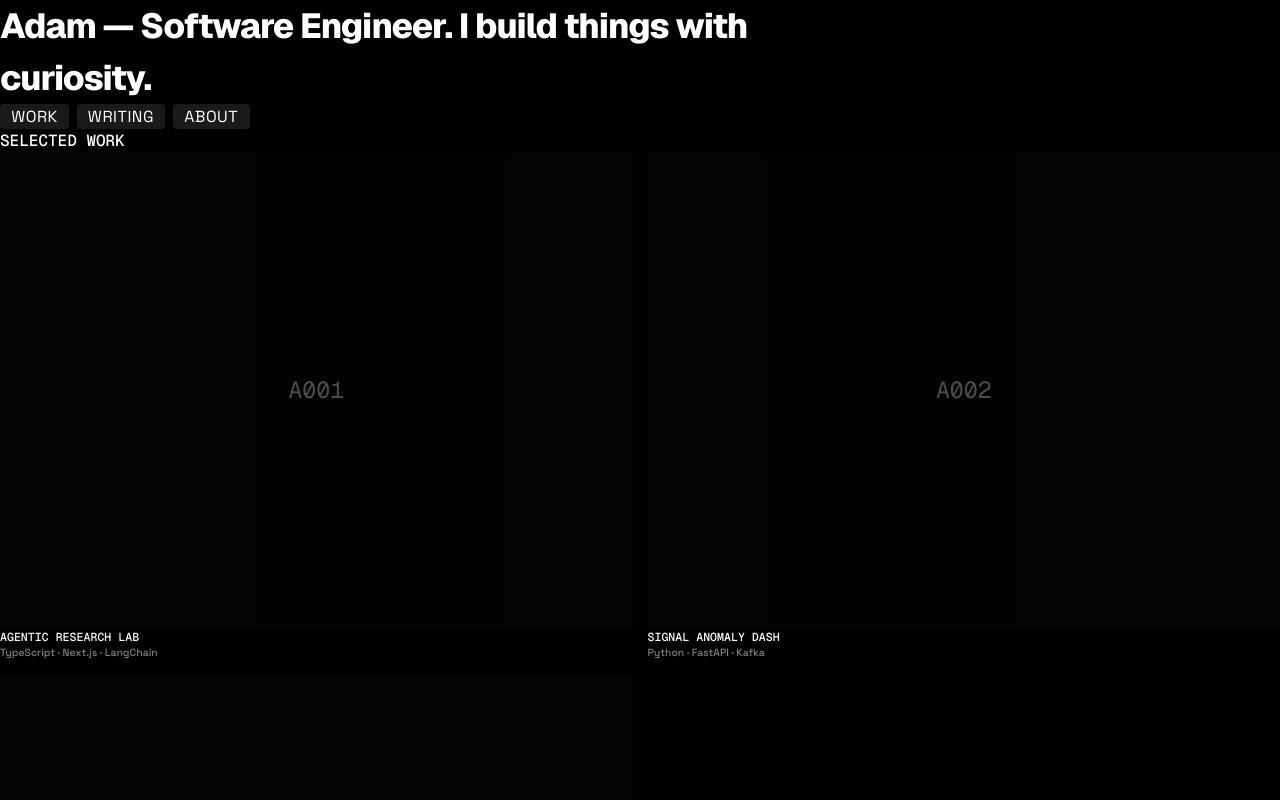
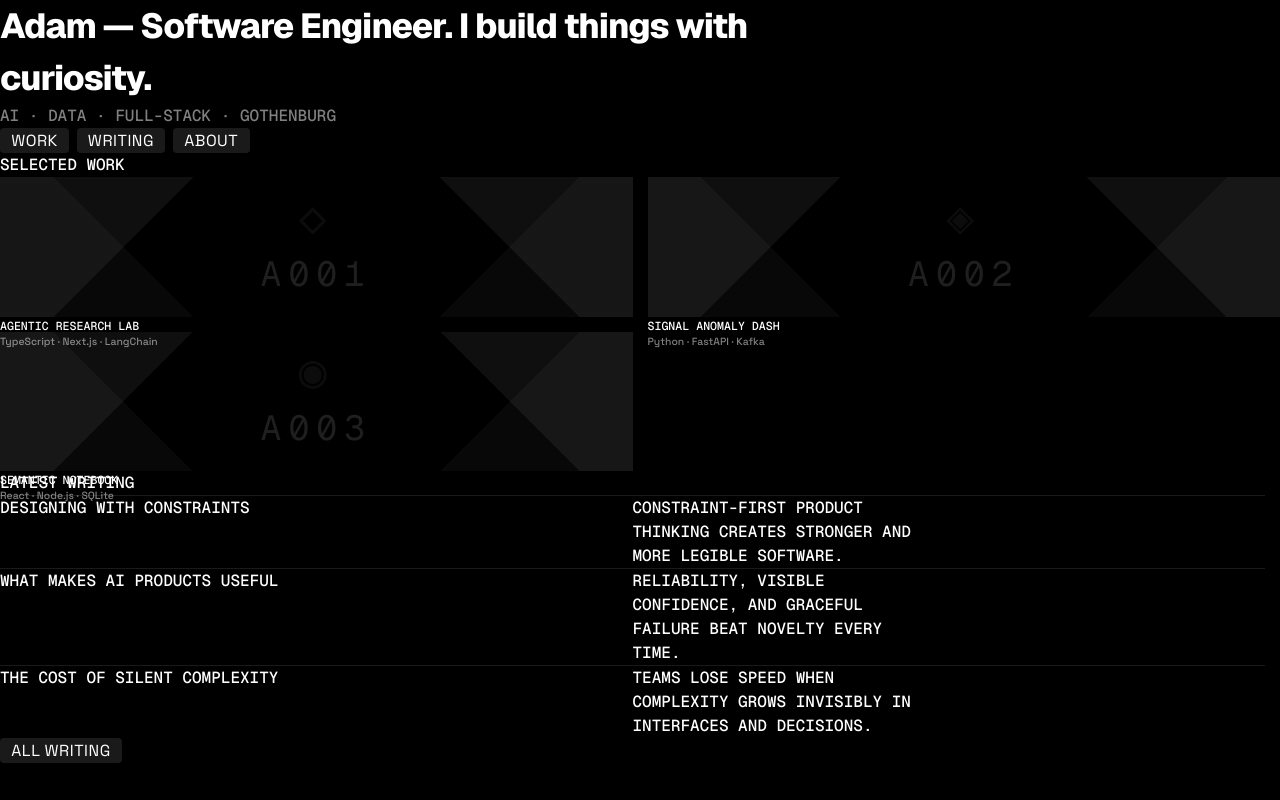
Before and after one commit to AdamJeddy/portfolio, a Next.js app: page / in a window 1280 px wide. Shown: the top 800 px of the page. Built offline with nearby package versions, Linux system fonts and the light colour scheme.

Commit message:
refine layout spacing, project placeholders, and about page content

```diff
--- a/src/app/globals.css
+++ b/src/app/globals.css
@@ -132,7 +132,10 @@ html::-webkit-scrollbar {
 .section {
   display: flex;
   gap: var(--char2);
-  padding-bottom: var(--line-px);
+  padding-bottom: calc(var(--line-px) * 3);
+}
+.section + .section {
+  margin-top: calc(var(--line-px) * 1);
 }
 .section.between {
   justify-content: space-between;
@@ -144,22 +147,28 @@ html::-webkit-scrollbar {
   justify-content: flex-end;
 }
 .section.first {
-  margin-top: calc(var(--line-px) * 10);
+  margin-top: calc(var(--line-px) * 12);
+  padding-bottom: calc(var(--line-px) * 4);
 }
 .section.space {
-  padding: calc(var(--line-px) * 2) 0;
+  padding: calc(var(--line-px) * 4) 0;
 }
 .section.spacesmall {
-  padding: calc(var(--line-px) * 1) 0;
+  padding: calc(var(--line-px) * 2) 0;
 }
 
 @media (max-width: 768px) {
   .section {
     flex-direction: column;
     gap: var(--line-px);
+    padding-bottom: calc(var(--line-px) * 2);
   }
   .section.first {
-    margin-top: calc(var(--line-px) * 2) !important;
+    margin-top: calc(var(--line-px) * 3) !important;
+    padding-bottom: calc(var(--line-px) * 2);
+  }
+  .section.space {
+    padding: calc(var(--line-px) * 2) 0;
   }
 }
 
@@ -292,6 +301,9 @@ a.button:not(.ghost):not(.small) {
 .linelist li .line > span:last-child {
   justify-self: end;
 }
+.linelist li .line > span.wide {
+  grid-column: span 2;
+}
 
 @media (hover: hover) {
   .linelist li a:hover {
@@ -359,13 +371,31 @@ a.button:not(.ghost):not(.small) {
 .project-placeholder {
   width: 100%;
   height: 100%;
-  background: rgba(var(--white-rgb), 0.05);
+  background:
+    linear-gradient(135deg, rgba(var(--white-rgb), 0.06) 25%, transparent 25%),
+    linear-gradient(225deg, rgba(var(--white-rgb), 0.06) 25%, transparent 25%),
+    linear-gradient(315deg, rgba(var(--white-rgb), 0.03) 25%, transparent 25%),
+    linear-gradient(45deg, rgba(var(--white-rgb), 0.03) 25%, transparent 25%);
   display: flex;
   align-items: center;
   justify-content: center;
   font-family: var(--font-geist-mono), var(--font-mono);
-  font-size: calc(var(--font-size) * 2);
-  color: rgba(var(--white-rgb), 0.15);
+  font-size: calc(var(--font-size) * 3);
+  color: rgba(var(--white-rgb), 0.12);
+  letter-spacing: 0.2em;
+}
+
+.project-placeholder-inner {
+  display: flex;
+  flex-direction: column;
+  align-items: center;
+  gap: var(--char);
+}
+
+.project-placeholder-icon {
+  font-size: calc(var(--font-size) * 4);
+  opacity: 0.4;
+  line-height: 1;
 }
 
 .project-info {
@@ -400,6 +430,21 @@ a.button:not(.ghost):not(.small) {
   .project-info {
     opacity: 1;
   }
+}
+
+/* ── About profile image ─────────────────────────────────── */
+.profile-image {
+  aspect-ratio: 1;
+  overflow: hidden;
+  background:
+    radial-gradient(circle at 50% 35%, rgba(var(--white-rgb), 0.08) 0%, transparent 60%),
+    linear-gradient(180deg, rgba(var(--white-rgb), 0.04) 0%, rgba(var(--white-rgb), 0.01) 100%);
+  display: flex;
+  align-items: center;
+  justify-content: center;
+  font-family: var(--font-geist-mono), var(--font-mono);
+  font-size: calc(var(--font-size) * 5);
+  color: rgba(var(--white-rgb), 0.15);
 }
 
 /* ── Case study detail ───────────────────────────────────── */
--- a/src/app/page.tsx
+++ b/src/app/page.tsx
@@ -14,6 +14,12 @@ const homeWords = [
   'error', 'accusantium', 'doloremque', 'laudantium', 'totam', 'rem', 'aperiam', 'eaque',
   'ipsa', 'quae', 'ab', 'illo', 'inventore', 'veritatis', 'quasi', 'architecto', 'beatae',
 ]
+
+const projectIcons: Record<string, string> = {
+  'agentic-research-lab': '◇',
+  'signal-anomaly-dash': '◈',
+  'semantic-notebook': '◉',
+}
 
 export default function Home() {
   return (
@@ -35,7 +41,15 @@ export default function Home() {
             <p className="mega">
               Adam — Software Engineer. I build things with curiosity.
             </p>
-            <div style={{ display: 'flex', gap: 'var(--char)', marginTop: 'var(--line-px)' }}>
+            <p style={{
+              fontFamily: 'var(--font-geist-mono), var(--font-mono)',
+              textTransform: 'uppercase',
+              marginTop: 'var(--line-px)',
+              opacity: 0.5,
+            }}>
+              AI · Data · Full-Stack · Gothenburg
+            </p>
+            <div style={{ display: 'flex', gap: 'var(--char)', marginTop: 'calc(var(--line-px) * 1.5)' }}>
               <Link href="/projects" className="button">
                 Work
               </Link>
@@ -55,7 +69,7 @@ export default function Home() {
             <h2 style={{
               fontFamily: 'var(--font-geist-mono), var(--font-mono)',
               textTransform: 'uppercase',
-              marginBottom: 'var(--line-px)',
+              marginBottom: 'calc(var(--line-px) * 1.5)',
             }}>
               Selected Work
             </h2>
@@ -70,18 +84,13 @@ export default function Home() {
                     color: 'inherit',
                   }}
                 >
-                  <div style={{
-                    aspectRatio: '4/3',
-                    background: 'rgba(var(--white-rgb), 0.05)',
-                    marginBottom: 'var(--line-px)',
-                    display: 'flex',
-                    alignItems: 'center',
-                    justifyContent: 'center',
-                    fontFamily: 'var(--font-geist-mono), var(--font-mono)',
-                    fontSize: 'calc(var(--font-size) * 2)',
-                    opacity: 0.3,
-                  }}>
-                    A{String(i + 1).padStart(3, '0')}
+                  <div className="project-placeholder" style={{ marginBottom: 'var(--line-px)' }}>
+                    <div className="project-placeholder-inner">
+                      <span className="project-placeholder-icon">
+                        {projectIcons[project.slug] ?? '●'}
+                      </span>
+                      <span>A{String(i + 1).padStart(3, '0')}</span>
+                    </div>
                   </div>
                   <p style={{
                     fontFamily: 'var(--font-geist-mono), var(--font-mono)',
@@ -105,7 +114,7 @@ export default function Home() {
             <h2 style={{
               fontFamily: 'var(--font-geist-mono), var(--font-mono)',
               textTransform: 'uppercase',
-              marginBottom: 'var(--line-px)',
+              marginBottom: 'calc(var(--line-px) * 1.5)',
             }}>
               Latest Writing
             </h2>
@@ -113,12 +122,17 @@ export default function Home() {
               {posts.map((post) => (
                 <li key={post.slug}>
                   <Link href={`/content/${post.slug}`} className="line">
-                    <span>{post.title}</span>
+                    <span className="wide">{post.title}</span>
                     <span>{post.excerpt}</span>
                   </Link>
                 </li>
               ))}
             </ul>
+            <div style={{ marginTop: 'var(--line-px)' }}>
+              <Link href="/content" className="button">
+                All writing
+              </Link>
+            </div>
           </div>
         </section>
       </div>
--- a/src/app/projects/[slug]/page.tsx
+++ b/src/app/projects/[slug]/page.tsx
@@ -68,8 +68,14 @@ export default async function ProjectPage({ params }: ProjectPageProps) {
             {project.image ? (
               <img src={project.image} alt={project.title} />
             ) : (
-              <div className="project-placeholder" style={{ width: '100%', height: '100%' }}>
-                <span>{String(projectIndex + 1).padStart(3, '0')}</span>
+              <div className="project-placeholder">
+                <div className="project-placeholder-inner">
+                  <span className="project-placeholder-icon">
+                    {project.slug === 'agentic-research-lab' ? '◇' :
+                     project.slug === 'signal-anomaly-dash' ? '◈' : '◉'}
+                  </span>
+                  <span>A{String(projectIndex + 1).padStart(3, '0')}</span>
+                </div>
               </div>
             )}
           </div>
--- a/src/app/projects/page.tsx
+++ b/src/app/projects/page.tsx
@@ -1,5 +1,11 @@
 import Link from 'next/link'
 import { projects } from '@/lib/projects'
+
+const projectIcons: Record<string, string> = {
+  'agentic-research-lab': '◇',
+  'signal-anomaly-dash': '◈',
+  'semantic-notebook': '◉',
+}
 
 export default function Projects() {
   return (
@@ -24,7 +30,12 @@ export default function Projects() {
                     <img src={project.image} alt={project.title} />
                   ) : (
                     <div className="project-placeholder">
-                      <span>{String(i + 1).padStart(3, '0')}</span>
+                      <div className="project-placeholder-inner">
+                        <span className="project-placeholder-icon">
+                          {projectIcons[project.slug] ?? '●'}
+                        </span>
+                        <span>A{String(i + 1).padStart(3, '0')}</span>
+                      </div>
                     </div>
                   )}
                 </div>
```
Also changed, not shown: src/app/the-person/page.tsx (+42 -19 lines).
